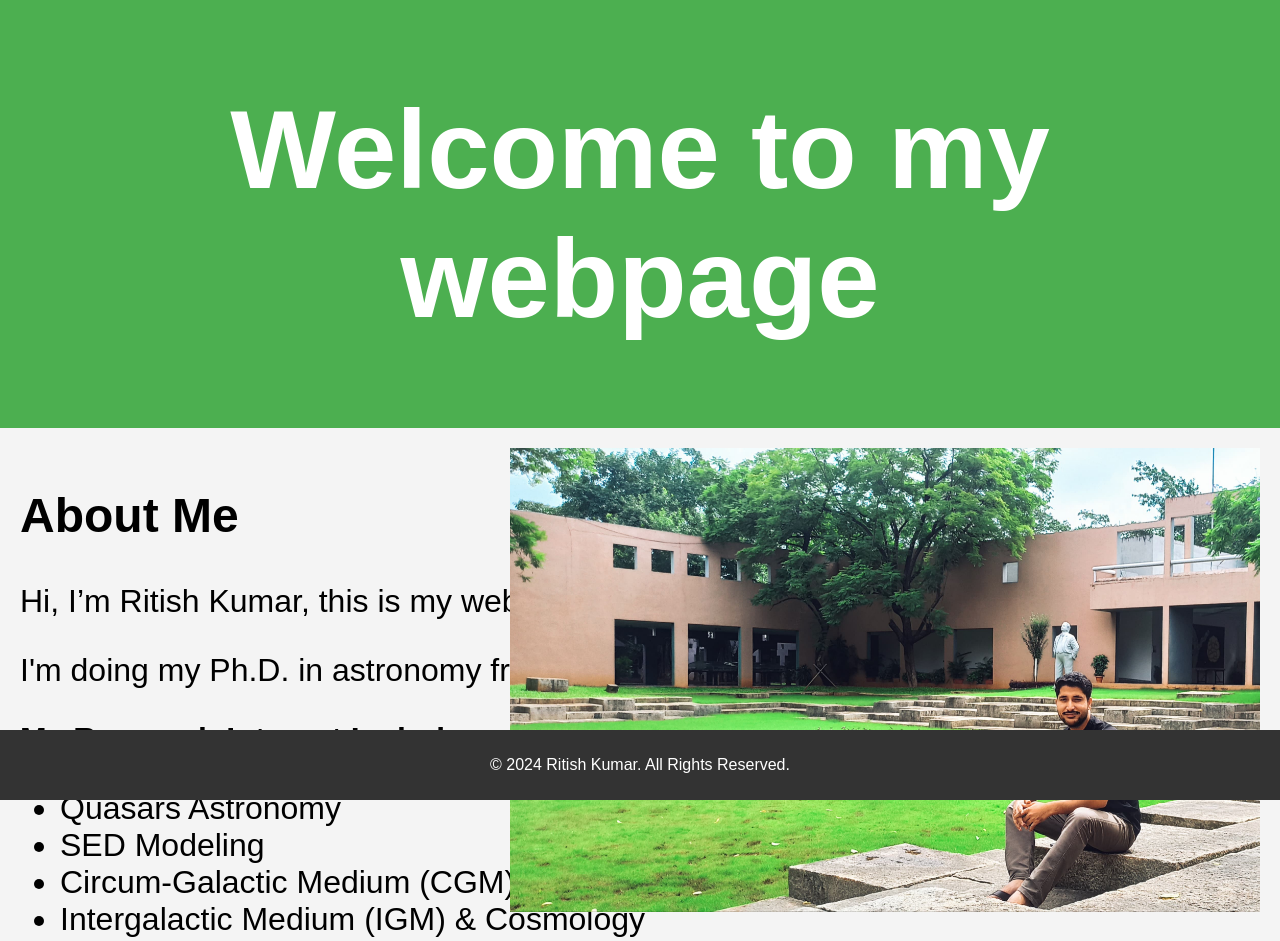
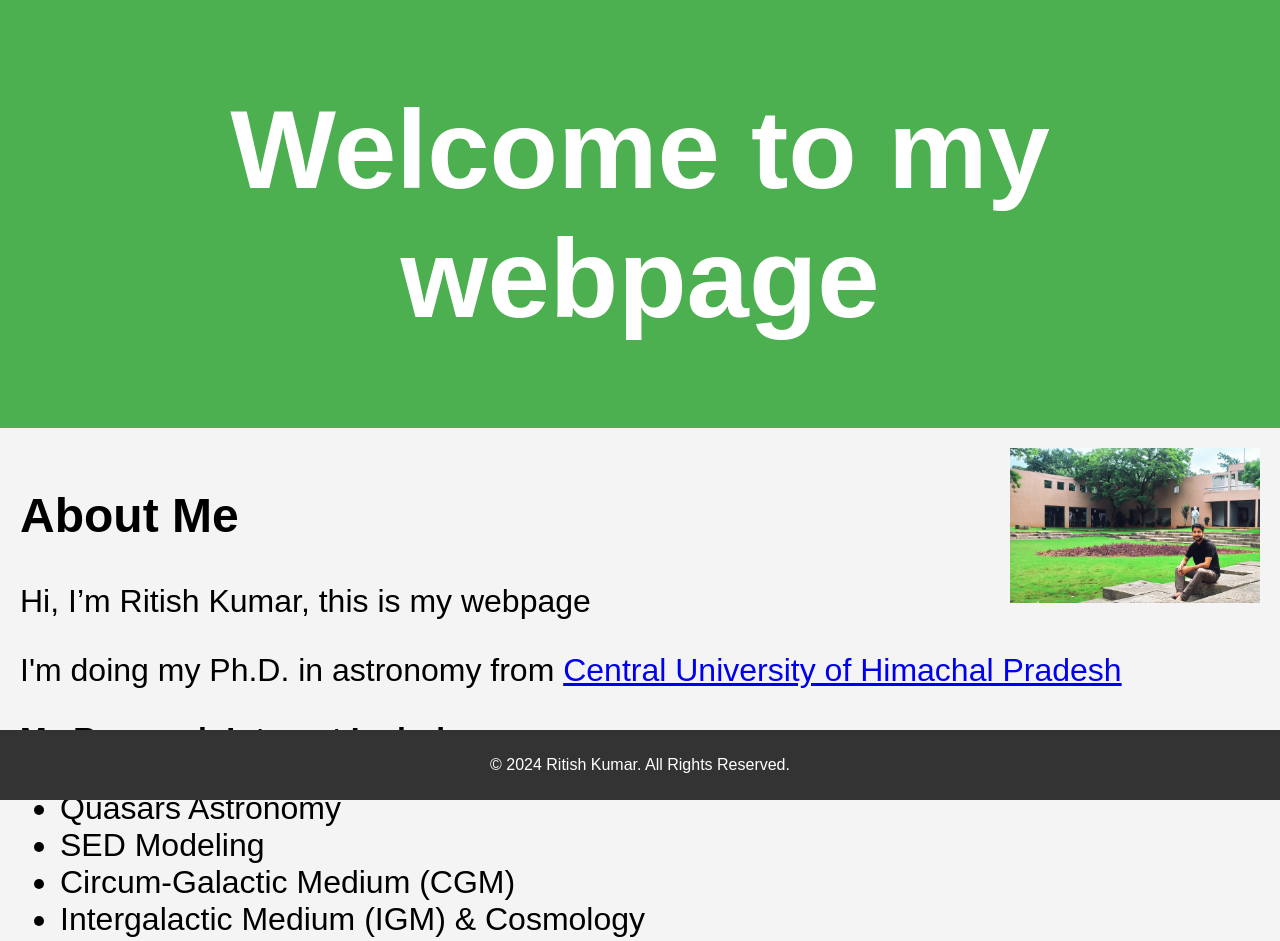
Before and after one commit to ritish142857/Ritish-website, a plain HTML site: page index.html in a window 1280 px wide. Shown: the top 941 px of the page. Drawn offline with Linux system fonts and the light colour scheme.

Commit message:
Update index.html

```diff
--- a/index.html
+++ b/index.html
@@ -59,7 +59,7 @@
         }
         /* CSS for image alignment */
         img {
-            width: 750px; /* Adjust the size */
+            width: 250px; /* Adjust the size */
             height: auto; /* Maintain aspect ratio */
             position: absolute; /* Position the image absolutely */
             top: 0; /* Align the image with the top of the section */
```
